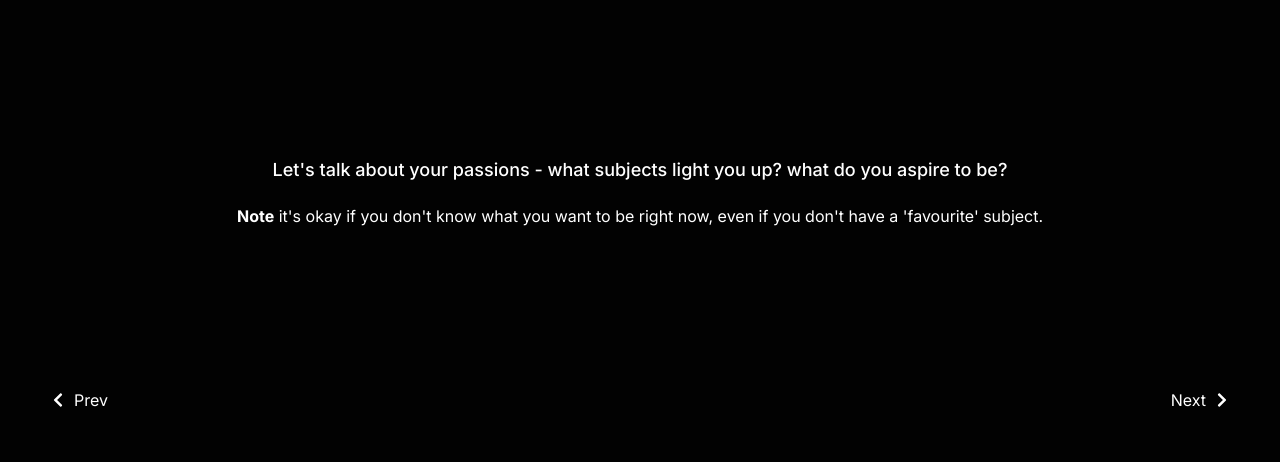
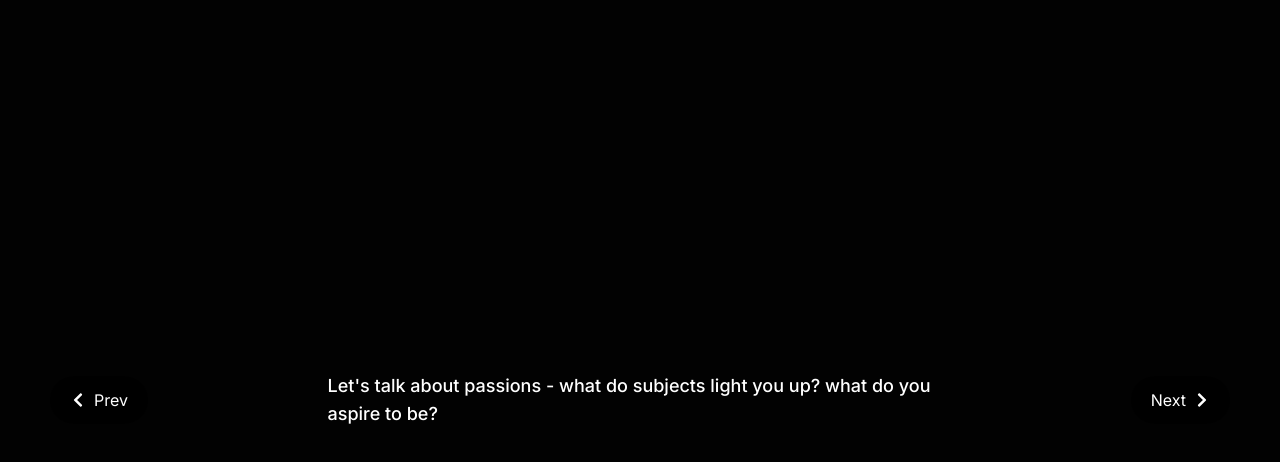
Before and after one commit to ebeeyuuu/react-uniglow, a Next.js app: page /pages/main/ai-matching in a window 1280 px wide. Both pictures are taken after a click on the button "Next". Shown: the top 462 px of the page. Built offline with nearby package versions, Linux system fonts and the light colour scheme.

Commit message:
added some animations to second slide in ai matcher

```diff
--- a/src/app/components/Main/AI-Matcher/SecondSlide.tsx
+++ b/src/app/components/Main/AI-Matcher/SecondSlide.tsx
@@ -3,49 +3,41 @@ import { motion } from 'framer-motion'
 
 const SecondSlide = () => {
   return (
-    <div
-      className="h-full flex justify-center items-center w-4/5 mx-auto flex-col gap-y-4"
-    >
-      <motion.div
-        className="flex flex-col gap-y-[20px] justify-center items-center"
-        initial={{ y: 0 }}
-        animate={{ y: 100, transition: { duration: 500, delay: 2 } }}
-      >
-        <div className="text-center text-lg font-medium">
-          Let&apos;s talk about your passions - what subjects light you up? what do you aspire to be?
+    <div className="w-full h-full">
+      <div className="relative w-full h-full">
+        <div className="flex flex-col gap-4 absolute top-1/2 left-1/2 -translate-x-1/2 -translate-y-1/2 z-10">
+          <motion.div
+            className="text-lg font-medium"
+            initial={{ y: 0, opacity: 1 }}
+            animate={{ y: -500, opacity: 0, transition: {
+              delay: 3,
+              duration: 0.5,
+              ease: "easeInOut",
+            } }}
+          >
+            Let&apos;s talk about passions - what do subjects light you up? what do you aspire to be?
+          </motion.div>
         </div>
-        <div className="text-center text-base">
-          <strong>Note</strong> it's okay if you don't know what you want to be right now, even if you don't have a &apos;favourite&apos; subject.
-        </div>
-      </motion.div>
-      {/* add a delayed animation here to the text to have it go up. also animate a bento grid that scrolls so that you can choose a bunch of subjects and jobs*/}
-      <motion.div
-        className="grid grid-cols-3 grid-rows-5 gap-4 w-full h-1/2"
-        initial={{ y: -100, opacity: 0 }}
-        animate={{ y: 0, opacity: 0, transition: { duration: 0.5, delay: 2 }}}
-      >
-        <div className="bg-white flex justify-center items-center row-span-2 col-span-1 rounded-xl">
-          1
-        </div>
-        <div className="bg-white flex justify-center items-center row-span-1 col-span-1 rounded-xl">
-          2
-        </div>
-        <div className="bg-white flex justify-center items-center row-span-2 col-span-1 rounded-xl">
-          3
-        </div>
-        <div className="bg-white flex justify-center items-center row-span-2 col-span-1 rounded-xl">
-          4
-        </div>
-        <div className="bg-white flex justify-center items-center row-span-2 col-span-1 rounded-xl">
-          5
-        </div>
-        <div className="bg-white flex justify-center items-center row-span-2 col-span-1 rounded-xl">
-          6
-        </div>
-        <div className="bg-white flex justify-center items-center row-span-2 col-span-1 rounded-xl">
-          7
-        </div>
-      </motion.div>
+        <motion.div
+          className="flex h-screen grid grid-cols-3 grid-rows-5 gap-2"
+          initial={{ y: 500, opacity: 0 }}
+          animate={{ y: 0, opacity: 1, transition: {
+            delay: 3,
+            duration: 0.5,
+            ease: "easeInOut",
+          } }}
+        >
+          <div className="bg-gray-500 rounded-xl flex justify-center items-center row-span-2 col-span-1 text-black smooth-animation">1</div>
+          <div className="bg-gray-500 rounded-xl flex justify-center items-center row-span-1 col-span-1 text-black smooth-animation">2</div>
+          <div className="bg-gray-500 rounded-xl flex justify-center items-center row-span-2 col-span-1 text-black smooth-animation">3</div>
+          <div className="bg-gray-500 rounded-xl flex justify-center items-center row-span-2 col-span-1 text-black smooth-animation">4</div>
+          <div className="bg-gray-500 rounded-xl flex justify-center items-center row-span-2 col-span-1 text-black smooth-animation">5</div>
+          <div className="bg-gray-500 rounded-xl flex justify-center items-center row-span-2 col-span-1 text-black smooth-animation">6</div>
+          <div className="bg-gray-500 rounded-xl flex justify-center items-center row-span-2 col-span-1 text-black smooth-animation">7</div>
+          <div className="bg-gray-500 rounded-xl flex justify-center items-center row-span-1 col-span-1 text-black smooth-animation">8</div>
+          <div className="bg-gray-500 rounded-xl flex justify-center items-center row-span-2 col-span-1 text-black smooth-animation">9</div>
+        </motion.div>
+      </div>
     </div>
   )
 }
--- a/src/app/components/Main/AI-Matcher/SlidePresentation.tsx
+++ b/src/app/components/Main/AI-Matcher/SlidePresentation.tsx
@@ -40,7 +40,7 @@ const SlidePresentation: React.FC<SlidePresentationProps> = ({
       <button
         onClick={prevSlide}
         disabled={currentSlide === 0}
-        className="absolute left-[50px] top-1/2 transform -translate-y-1/2 text-white flex items-center disabled:opacity-70 disabled:cursor-not-allowed max-[1000px]:-translate-y-0 max-[1000px]:left-1/2 max-[1000px]:ml-[-80px] max-[1000px]:bottom-0 max-[1000px]:mt-[35vh]"
+        className="absolute left-[50px] z-50 top-1/2 transform -translate-y-1/2 text-white flex items-center disabled:opacity-70 disabled:cursor-not-allowed max-[1000px]:-translate-y-0 max-[1000px]:left-1/2 max-[1000px]:ml-[-80px] max-[1000px]:bottom-0 max-[1000px]:mt-[35vh] px-5 py-3 rounded-full bg-black/80"
       >
         <FaChevronLeft className="mr-2" />
         <span>Prev</span>
@@ -66,7 +66,7 @@ const SlidePresentation: React.FC<SlidePresentationProps> = ({
       <button
         onClick={nextSlide}
         disabled={currentSlide === numSlides - 1}
-        className="absolute right-[50px] top-1/2 transform -translate-y-1/2 text-white flex items-center disabled:opacity-70 disabled:cursor-not-allowed max-[1000px]:-translate-y-0 max-[1000px]:right-1/2 max-[1000px]:mr-[-80px] max-[1000px]:bottom-0 max-[1000px]:mt-[calc(35vh+2px)]"
+        className="absolute right-[50px] z-50 top-1/2 transform -translate-y-1/2 text-white flex items-center disabled:opacity-70 disabled:cursor-not-allowed max-[1000px]:-translate-y-0 max-[1000px]:right-1/2 max-[1000px]:mr-[-80px] max-[1000px]:bottom-0 max-[1000px]:mt-[calc(35vh+2px)] px-5 py-3 rounded-full bg-black/80"
       >
         <span>Next</span>
         <FaChevronRight className="ml-2" />
--- a/src/data/index.tsx
+++ b/src/data/index.tsx
@@ -8,3 +8,7 @@ export const navItems = [
     { href: "/pages/programs", label: "Programs", icon: SiActivitypub, size: 23, text: "Programs" },
     { href: "/pages/donate", label: "Donate", icon: BiDonateHeart, size: 23, text: "Donate" },
 ]
+
+export const subjects = [
+
+]
```
